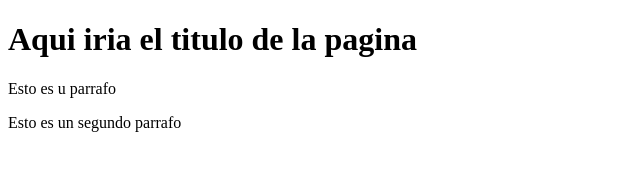
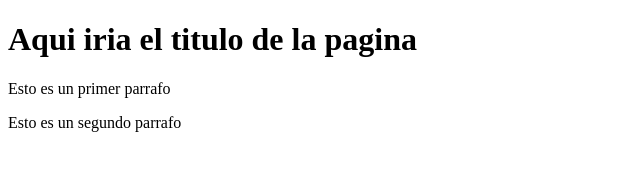
Before and after one commit to Fer08dic94/Proyecto-web-empresa-C, a plain HTML site: page index.html in a window 1280 px wide. Shown: the full height of the page, 0-640 px from the left. Drawn offline with Linux system fonts and the light colour scheme.

Commit message:
Se corrigio el primer parrafo

```diff
--- a/index.html
+++ b/index.html
@@ -8,7 +8,7 @@
 </head>
 <body>
     <h1>Aqui iria el titulo de la pagina</h1>
-    <p>Esto es u parrafo</p>
+    <p>Esto es un primer parrafo</p>
     <p>Esto es un segundo parrafo</p>
 </body>
 </html>
```
